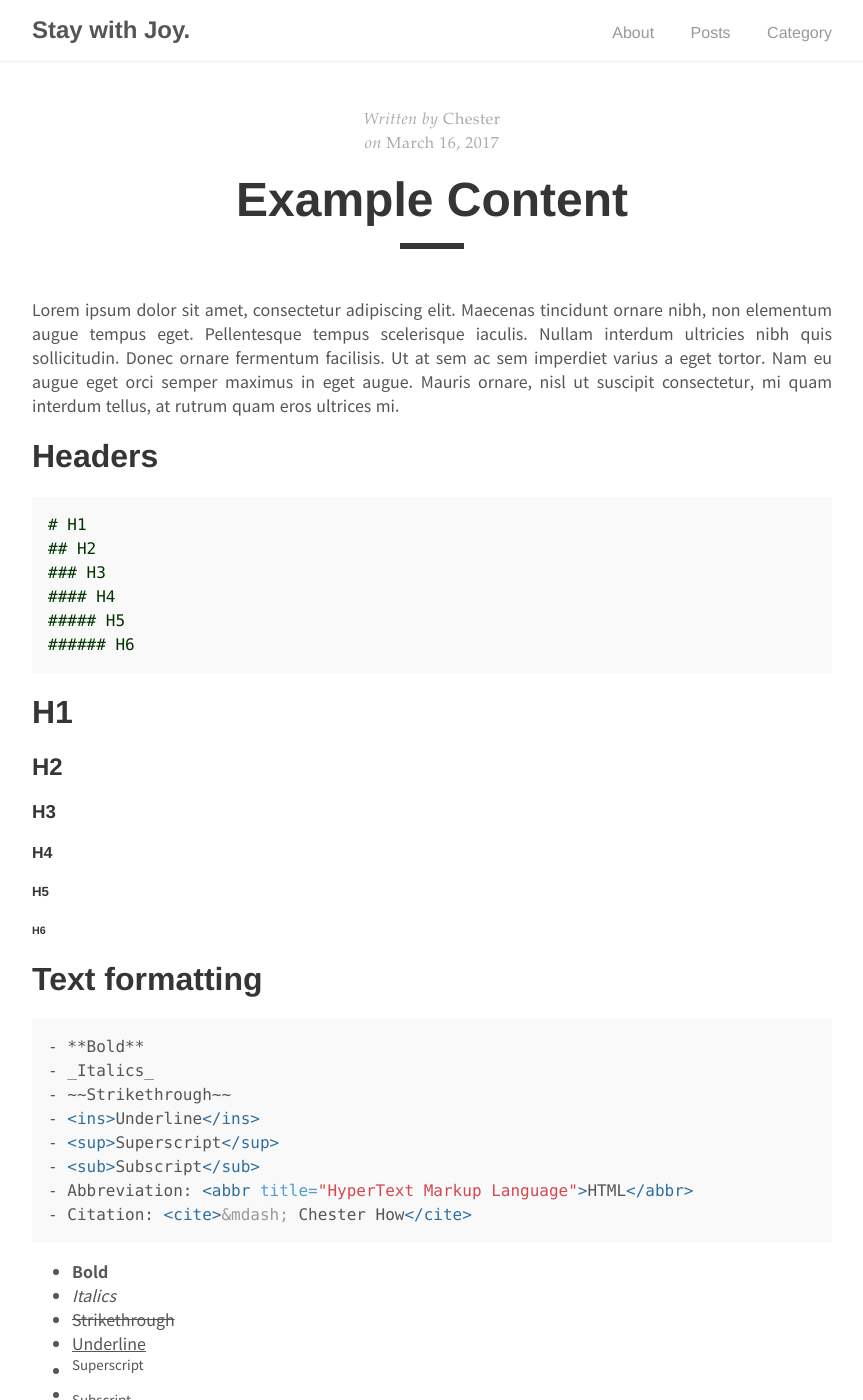
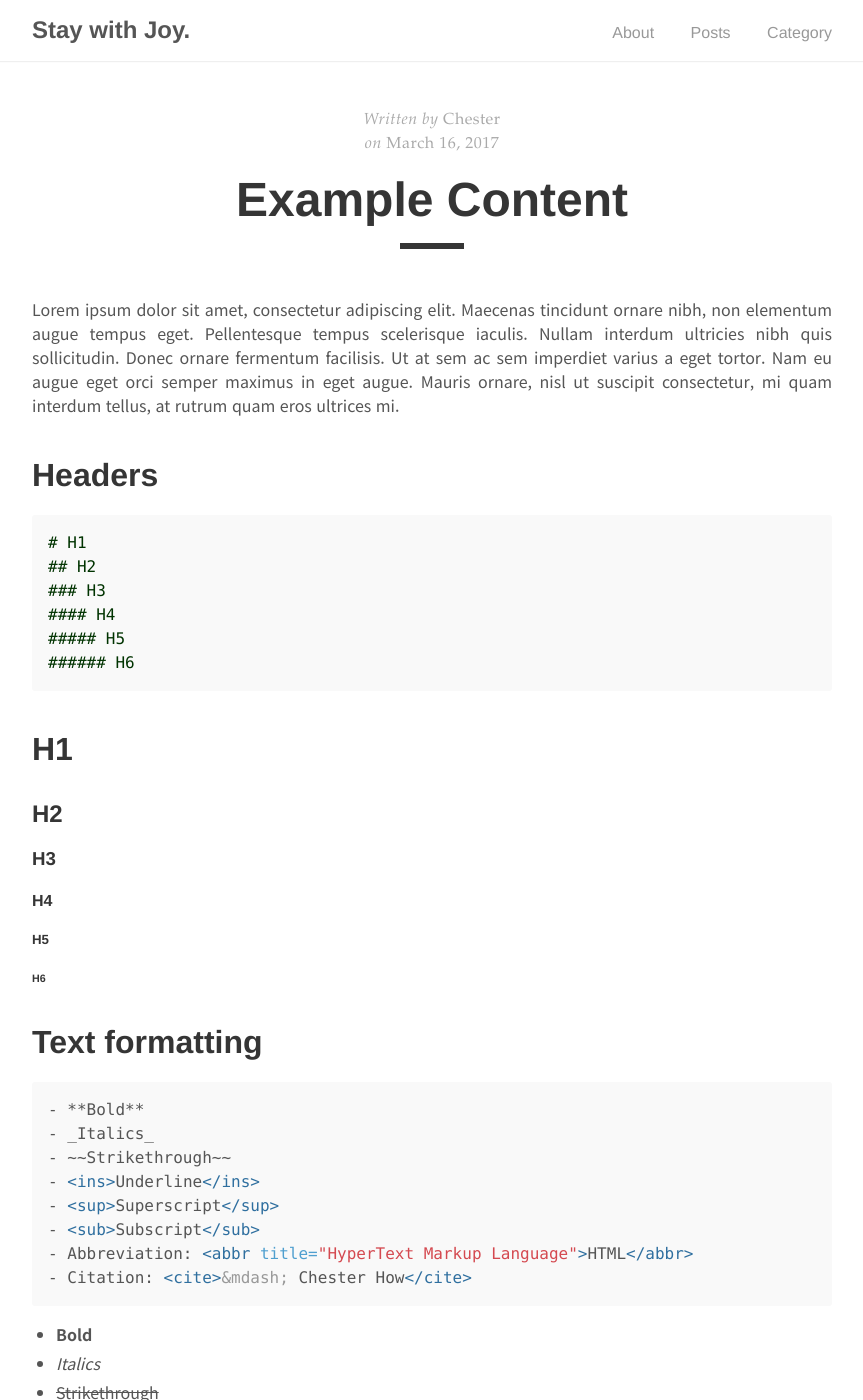
Before and after one commit to dorongii/dorongii.github.io, a Jekyll site: the page built from _posts/2017-03-16-example-content.md, in a window 1280 px wide and 1400 px high. Shown: the whole window, without its empty margins (208-1071 px from the left). Built offline with Jekyll 4.4.1, drawn with Linux system fonts in a browser that asks for light colours; nearby versions of some CDN libraries.

Commit message:
Modify Layout and configuration
1. Modify 'post' css.
2. Modify permalink and add img_dir

```diff
--- a/_config.yml
+++ b/_config.yml
@@ -10,7 +10,7 @@ author:
   namekr:       나연(Na-yeon)
   url:          https://staywithjoy.github.io
   email:        nypark425@gmail.com
-  desc:         하루 하루의 즐거움이 곧 삶이다.
+  desc:         하루 하루의 즐거움이 모여 삶을 이룬다.
 
 # Build settings
 markdown:       kramdown
@@ -20,13 +20,14 @@ sass:
   sass_dir:     _sass
   style:        compressed
 
-# JS
+# Static resources
 js_dir:         /assets/js
+img_dir:        /assets/image
 
 # Gems
 plugins:
   - jekyll-paginate
 
 # Permalinks
-permalink:      /post/:year-:month-:day/:title
+permalink:      /post/:title
 paginate:       5
--- /dev/null
+++ b/_sass/custom/_post-custom.scss
@@ -0,0 +1,22 @@
+.post {
+  h1:not(.post-title) {
+    margin-block-start: 2.5rem;
+  }
+
+  h2 {
+    margin-block-start: 2rem;
+  }
+
+  ul {
+    padding-inline-start: 1.5rem;
+
+    li {
+      margin-block-start: 0.3rem;
+      margin-block-end: 0.3rem;
+    }
+  }
+
+  img {
+    margin: 0.5rem auto 0.5rem;
+  }
+}
--- a/_sass/tale.scss
+++ b/_sass/tale.scss
@@ -10,3 +10,4 @@
 @import 'custom/navigation';
 @import 'custom/profile';
 @import 'custom/header';
+@import 'custom/post-custom';
```
